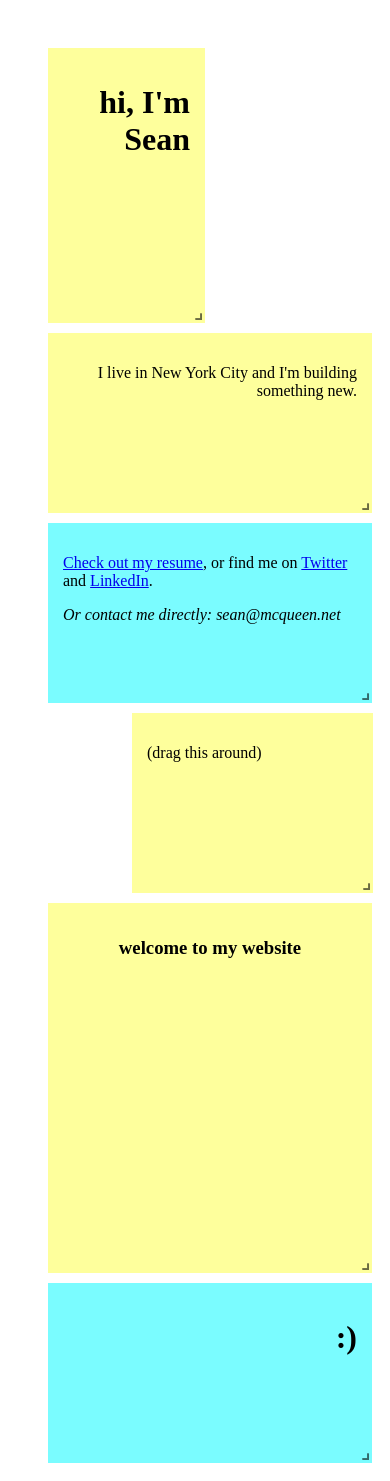
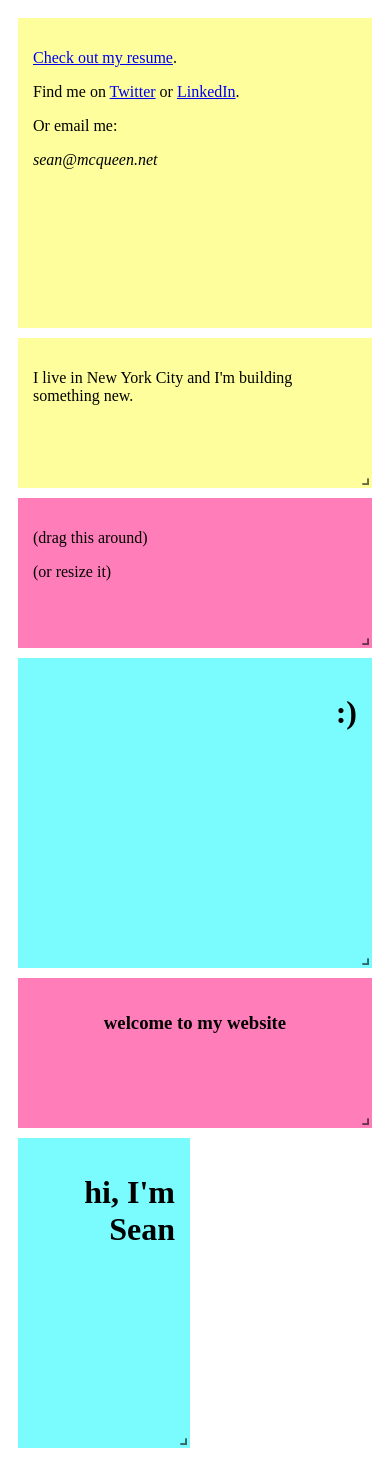
Before and after one commit to s-mcqueen/s-mcqueen.github.io, a React app: page / in a window 390 px wide. Built offline with nearby package versions, Linux system fonts and the light colour scheme.

Commit message:
Update to make easier on mobile

```diff
--- a/src/App.js
+++ b/src/App.js
@@ -1,91 +1,129 @@
 import React from "react";
-import Button from '@mui/material/Button';
 import { Responsive, WidthProvider } from "react-grid-layout";
+import { styled } from '@mui/system';
 
+const Holder = styled('div')({
+    padding: 15
+})
 
-// const EmailButton = () => {
-//   const email = 'sean@mcqueen.net';
+const grids = {
+  'links': { x: 0, y:0, w:2, h: 2, static: true},
+  'header': { x: 2, y:0, w:1, h: 2},
+  'about_me': { x: 3, y:0, w:4, h: 1},
+  'how_to': { x: 3, y:1, w:2, h: 1},
+  'welcome': { x: 0, y:2, w:2, h: 1},
+  'smiley': { x: 2, y:2, w:3, h: 2}
+}
 
-//   const handleClick = () => {
-//     navigator.clipboard.writeText(email)
-//   };
+const styles = {
+  'links': {
+    backgroundColor: '#feff9c',
+    textAlign: 'left'
+  },
+  'header': {
+    backgroundColor: '#7afcff',
+    textAlign: 'right'
+  },
+  'about_me': {
+    backgroundColor: '#feff9c',
+    textAlign: 'left'
+  },
+  'how_to': {
+    backgroundColor: '#ff7eb9',
+    textAlign: 'left'
+  },
+  'welcome': {
+    backgroundColor: '#ff7eb9',
+    textAlign: 'center'
+  },
+  'smiley': {
+    backgroundColor: '#7afcff',
+    textAlign: 'right'
+  },
+}
 
-//   return (
-//     <>
-//       <Button variant="contained" onClick={handleClick}>email me</Button>
-//     </>
-//   );
-// }
+const Links = () => {
+  return (
+    <Holder>
+      <p><a href="files/sean_mcqueen.pdf">Check out my resume</a>.</p>
+      <p>Find me on <a href="https://twitter.com/seanmcque_n">Twitter</a> or <a href="https://www.linkedin.com/in/snmcqueen">LinkedIn</a>.</p>
+      <p>Or email me: </p>
+      <p><em>sean@mcqueen.net</em></p>
+    </Holder>
+  );
+}
 
-function App() {
+const Header = () => {
+  return (
+    <Holder>
+      <h1>hi, I'm Sean</h1>
+    </Holder>
+  );
+}
+
+const AboutMe = () => {
+  return (
+    <Holder>
+      <p>I live in New York City and I'm building something new.</p>
+    </Holder>
+  );
+}
+
+const HowTo = () => {
+  return (
+    <Holder>
+      <p>(drag this around)</p>
+      <p>(or resize it)</p>
+    </Holder>
+  );
+}
+
+const Welcome = () => {
+  return (
+    <Holder>
+      <h3>welcome to my website</h3>
+    </Holder>
+  );
+}
+
+const Smiley = () => {
+  return (
+    <Holder>
+      <h1> :)</h1>
+    </Holder>
+  );
+
+}
+
+const App = () => {
   const ResponsiveGridLayout = WidthProvider(Responsive);
-
-  const stickyColors = [
-    '#ff7eb9',
-    '#7afcff',
-    '#feff9c',
-  ]
-
   return (
     <ResponsiveGridLayout
       className="layout"
       breakpoints={{ lg: 1200, md: 996, sm: 768, xs: 480, xxs: 0 }}
       cols={{ lg: 12, md: 10, sm: 6, xs: 4, xxs: 2 }}
-      margin={[40, 40]}
+      compactType={'horizontal'}
     >
-      <div style={{
-        backgroundColor: stickyColors[Math.floor(Math.random() * stickyColors.length)],
-        padding: 15,
-        textAlign: 'right',
-      }} key="a" data-grid={{ x: 0, y:0, w:1, h: 1.5}}>
-        <h1>hi, I'm Sean</h1>
+      <div key='links' style={styles['links']} data-grid={grids['links']}>
+        <Links />
       </div>
-      <div style={{
-        backgroundColor: stickyColors[Math.floor(Math.random() * stickyColors.length)],
-        padding: 15,
-        textAlign: 'right',
-      }} key="b" data-grid={{ x: 1, y:0, w:4, h: 1}}>
-        <p>I live in New York City and I'm building something new.</p>
+      <div key='header' style={styles['header']} data-grid={grids['header']}>
+        <Header />
       </div>
-      <div style={{
-        backgroundColor: stickyColors[Math.floor(Math.random() * stickyColors.length)],
-        padding: 15,
-        textAlign: 'left',
-      }} key="c" data-grid={{ x: 5, y:0, w:2, h: 1}}>
-        <p>
-            <a href="files/sean_mcqueen.pdf">Check out my resume</a>,
-            or find me on <a href="https://twitter.com/seanmcque_n">Twitter</a> and <a href="https://www.linkedin.com/in/snmcqueen">LinkedIn</a>.
-        </p>
-        <p>
-            <em>Or contact me directly: sean@mcqueen.net</em>
-        </p>
+      <div key='about_me' style={styles['about_me']} data-grid={grids['about_me']}>
+        <AboutMe />
       </div>
-      <div style={{
-        backgroundColor: stickyColors[Math.floor(Math.random() * stickyColors.length)],
-        padding: 15,
-        textAlign: 'left',
-      }} key="d" data-grid={{ x: 1, y:2, w:1.5, h: 1}}>
-        <p>(drag this around)</p>
+      <div key='how_to' style={styles['how_to']} data-grid={grids['how_to']}>
+        <HowTo />
       </div>
-      <div style={{
-        backgroundColor: stickyColors[Math.floor(Math.random() * stickyColors.length)],
-        padding: 15,
-        textAlign: 'center',
-      }} key="e" data-grid={{ x: 2.5, y:4, w:2, h: 2}}>
-        <h3>welcome to my website</h3>
+      <div key='welcome' style={styles['welcome']} data-grid={grids['welcome']}>
+        <Welcome />
       </div>
-      <div style={{
-        backgroundColor: stickyColors[Math.floor(Math.random() * stickyColors.length)],
-        padding: 15,
-        textAlign: 'right',
-      }} key="f" data-grid={{ x: 4.5, y:4, w:3, h: 1}}>
-        <h1> :)</h1>
+      <div key='smiley' style={styles['smiley']} data-grid={grids['smiley']}>
+        <Smiley />
       </div>
-
     </ResponsiveGridLayout>
   );
-
 }
 
-
 export default App;
```
